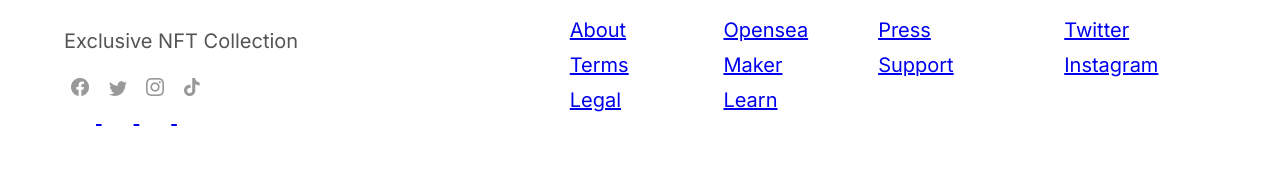
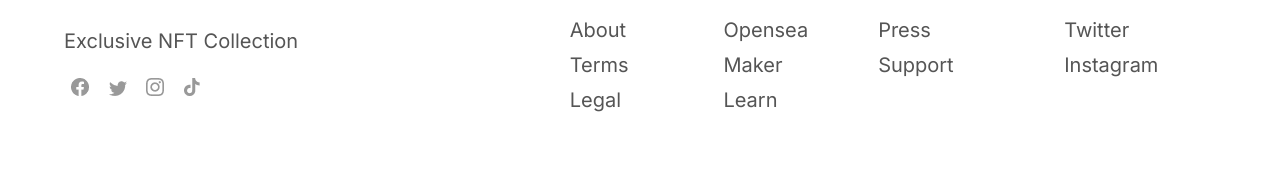
Before and after one commit to VitaZil/Baigiamasis, a plain HTML site: page index.html in a window 1280 px wide. Shown: the part 2981-3159 px from the top of the page. Drawn offline with nearby package versions, Linux system fonts and the light colour scheme.

Commit message:
Update style.css

```diff
--- a/style.css
+++ b/style.css
@@ -265,6 +265,7 @@ nav img:last-child {
 
 /******* SECTION-5 LAST NAVIGATION PART ******/
 
+
 .last-nav {
   font-weight: 400;
   font-size: 20px;
@@ -273,6 +274,9 @@ nav img:last-child {
   margin-bottom: 50px;
 }
 
+.last-nav a {
+  text-decoration: none;
+}
 .last-nav .soc-icon {
   padding: 7px;
   margin-bottom: 20px;
@@ -295,7 +299,11 @@ li {
   padding-bottom: 15px;
 }
 
-li:hover {
+li a {
+  color: #555555;
+}
+
+li a:hover {
   color: #ff3998;
   transition: 0.2s;
 }
```
